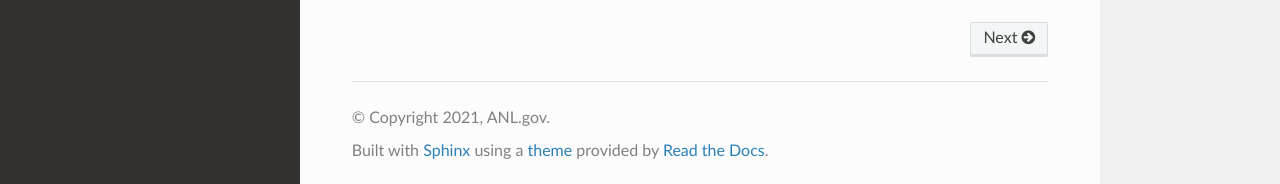
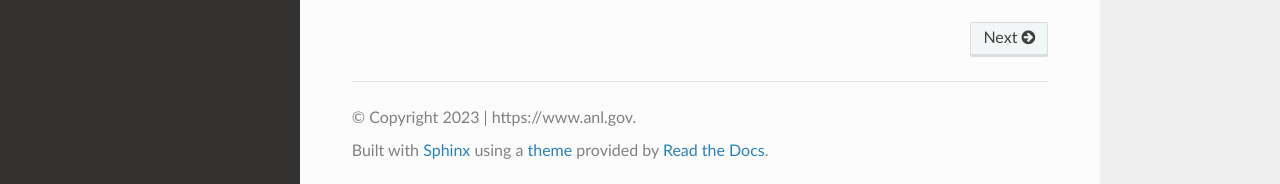
Before and after one commit to ECP-CANDLE/Candle, a Sphinx documentation site: the page built from docs_/source/index.rst, in a window 1280 px wide and 900 px high, scrolled down 1208 px. Shown: the part 713-897 px from the top of the window. Built offline with Sphinx 7.4.7 and the Read the Docs theme 2.0.0, drawn with Linux system fonts in a browser that asks for light colours; pages that are not in the unit, such as notebooks, are missing from menus.

Commit message:
Update copyright, author, html title, and favicon

```diff
--- a/docs_/source/conf.py
+++ b/docs_/source/conf.py
@@ -20,8 +20,8 @@
 # -- Project information -----------------------------------------------------
 
 project = 'CANDLE'
-copyright = '2021, ANL.gov'
-author = 'CANDLE Team'
+copyright = '2023 | https://www.anl.gov'
+author = 'ECP-CANDLE Team'
 
 # The short X.Y version
 version = ''
@@ -99,6 +99,8 @@
     'display_version': True
 }
 html_theme_path = [sphinx_rtd_theme.get_html_theme_path()]
+html_favicon = "_static/favicon.ico"
+html_title = "ECP-CANDLE"
 
 # Theme options are theme-specific and customize the look and feel of a theme
 # further.  For a list of options available for each theme, see the
```
